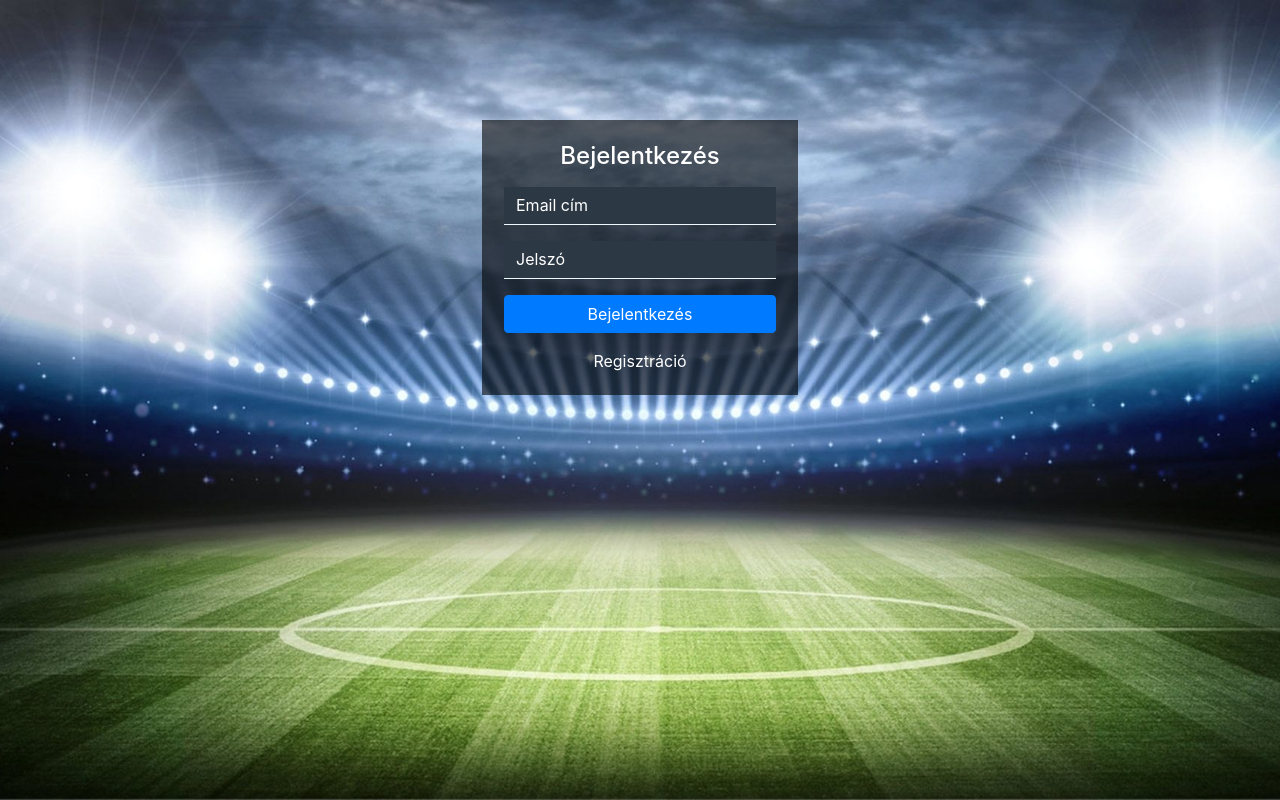
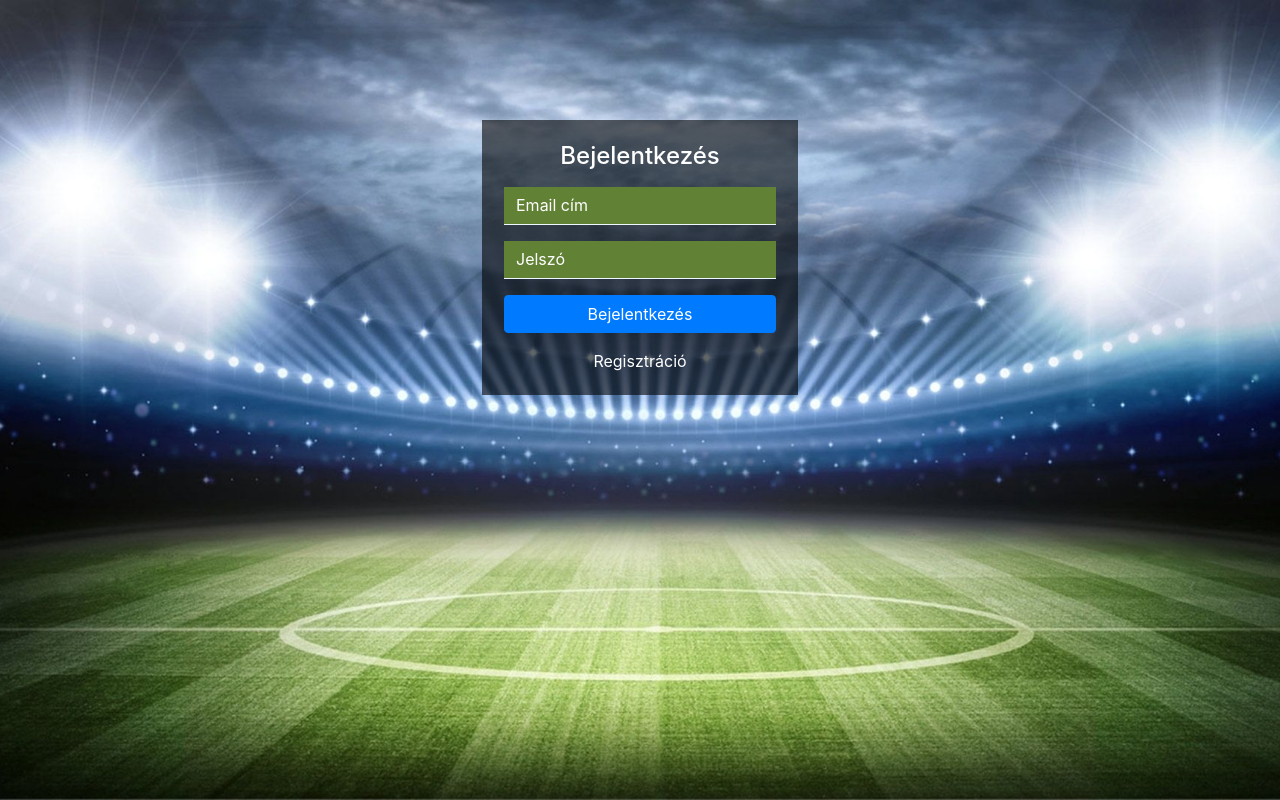
Before and after one commit to blaskodaniel/Betgame, a React (Create React App) app: page / in a window 1280 px wide. Built offline with nearby package versions, Linux system fonts and the light colour scheme.

Commit message:
Setting up HTTPS

```diff
--- a/src/application.config.js
+++ b/src/application.config.js
@@ -1,9 +1,9 @@
 module.exports = {
     'Config': JSON.stringify(process.env.NODE_ENV === 'production' ? {
-        serverUrl: "http://mokasfoci.hu",
+        serverUrl: "https://mokasfoci.hu",
         version: "0.1"
     } : {
-        serverUrl: "http://mokasfoci.hu",
+        serverUrl: "https://mokasfoci.hu",
         version: "0.1"
     })
 };
--- a/src/components/Login/Login.css
+++ b/src/components/Login/Login.css
@@ -7,7 +7,7 @@
 
 .loginContainer input, .loginContainer input:focus{
     color: white;
-    background-color: #2c3844;
+    background-color: #618135;
     border-color: aliceblue;
     border-radius: 0;
     border-bottom: 1;
```
